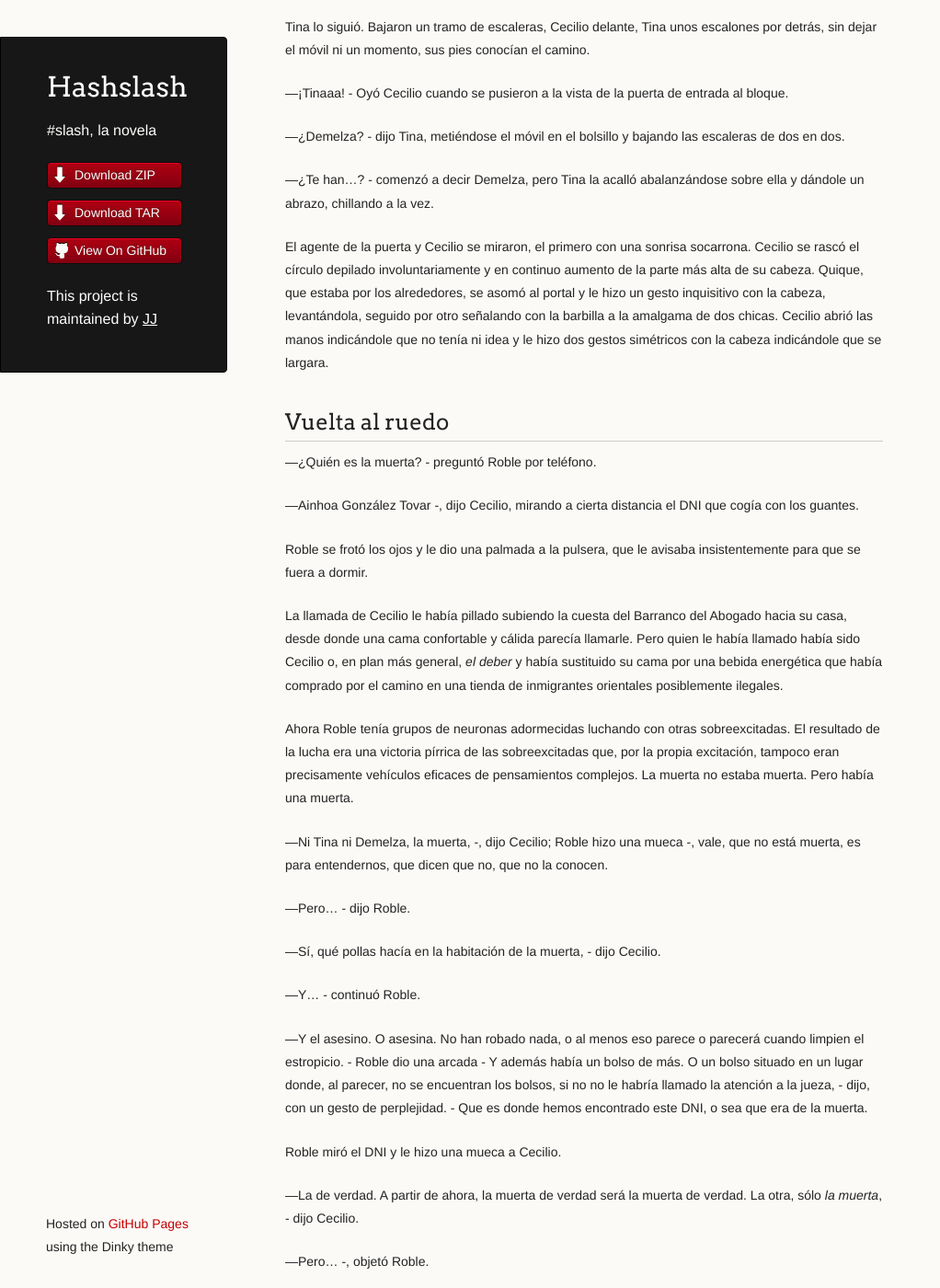
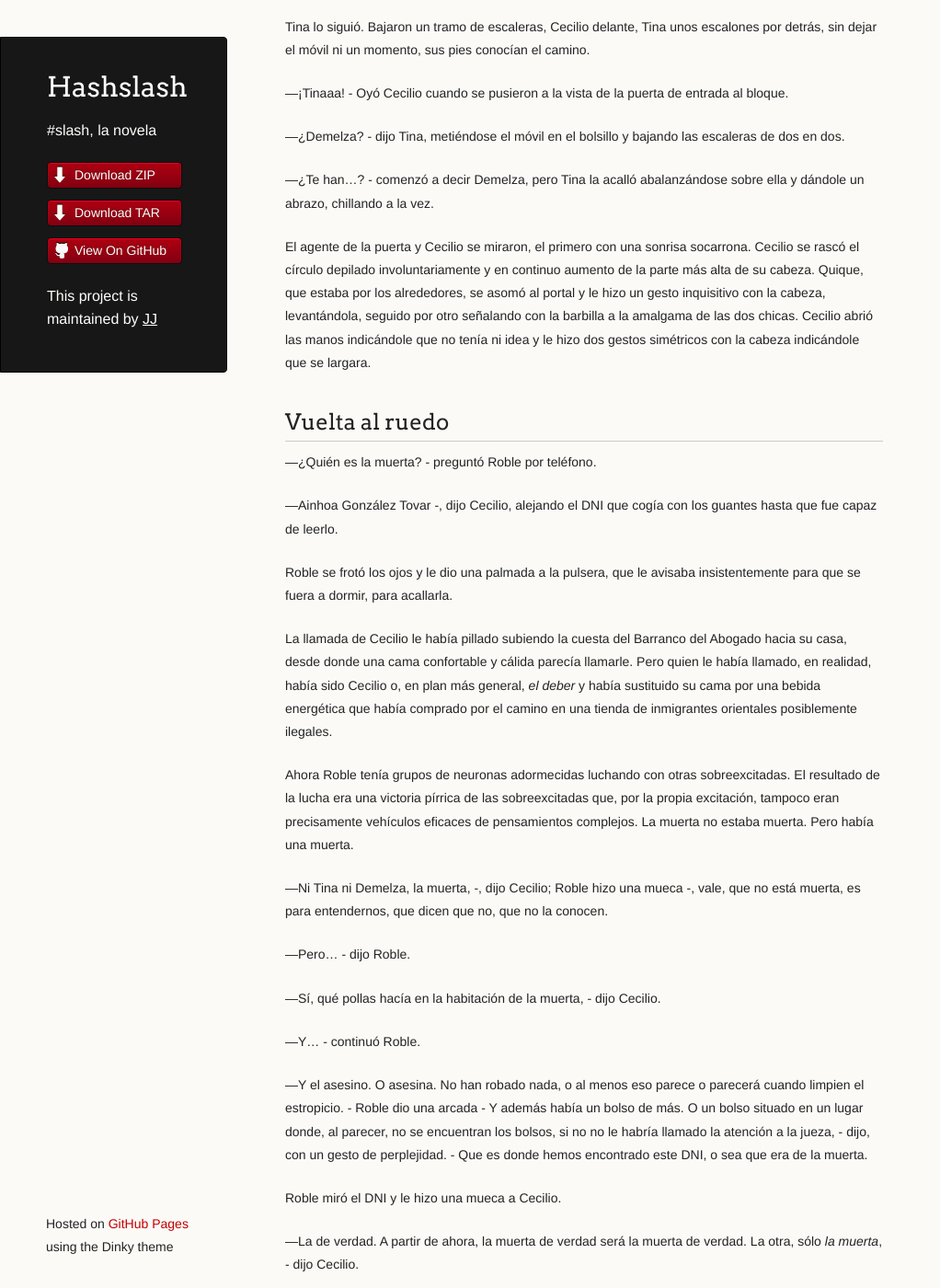
Before and after one commit to JJ/HashSlash, a Jekyll site: the page built from texto/HashSlash.md, in a window 1280 px wide and 1400 px high, scrolled down 18596 px. Shown: the whole window at 92% size, without its empty margins (0-1022 px from the left). Built offline with Jekyll 4.4.1, drawn with Linux system fonts in a browser that asks for light colours; some of the changed text lies outside the part shown.

Commit message:
Sync texto/HashSlash.md from master to gh-pages

```diff
--- a/texto/HashSlash.md
+++ b/texto/HashSlash.md
@@ -972,7 +972,7 @@ sonrisa socarrona. Cecilio se rascó el círculo depilado
 involuntariamente y en continuo aumento de la parte más alta de su cabeza. Quique, que
 estaba por los alrededores, se asomó al portal y le hizo un gesto
 inquisitivo con la cabeza, levantándola, seguido por otro señalando con
-la barbilla a la amalgama de dos chicas. Cecilio abrió las manos
+la barbilla a la amalgama de las dos chicas. Cecilio abrió las manos
 indicándole que no tenía ni idea y le hizo dos gestos simétricos con
 la cabeza indicándole que se largara.
 
@@ -980,16 +980,16 @@ la cabeza indicándole que se largara.
 
 —¿Quién es la muerta? - preguntó Roble por teléfono.
 
-—Ainhoa González Tovar -, dijo Cecilio, mirando a cierta distancia el
-DNI que cogía con los guantes.
+—Ainhoa González Tovar -, dijo Cecilio, alejando el DNI que cogía con
+los guantes hasta que fue capaz de leerlo.
 
 Roble se frotó los ojos y le dio una palmada a la pulsera, que le
-avisaba insistentemente para que se fuera a dormir.
+avisaba insistentemente para que se fuera a dormir, para acallarla.
 
 La llamada de Cecilio le había pillado subiendo la cuesta del Barranco
 del Abogado hacia su
 casa, desde donde una cama confortable y cálida parecía llamarle. Pero
-quien le había llamado había sido Cecilio o, en plan más general, *el
+quien le había llamado, en realidad, había sido Cecilio o, en plan más general, *el
 deber* y había sustituido su cama por una bebida energética que había
 comprado por el camino en una tienda de inmigrantes orientales
 posiblemente ilegales.
@@ -1027,6 +1027,8 @@ de verdad. La otra, sólo *la muerta*, - dijo Cecilio.
 
 —Ni peros ni manzanas. Yo me entiendo, - dijo, haciendo un gesto
 tajante con la mano, Cecilio.
+
+*Descripción de Demelza*
 
 Roble miró de reojo a Tina que, apoyada en una pared, charlaba
 animadamente con Demelza. Esta, sin embargo, miraba con cierto
```
